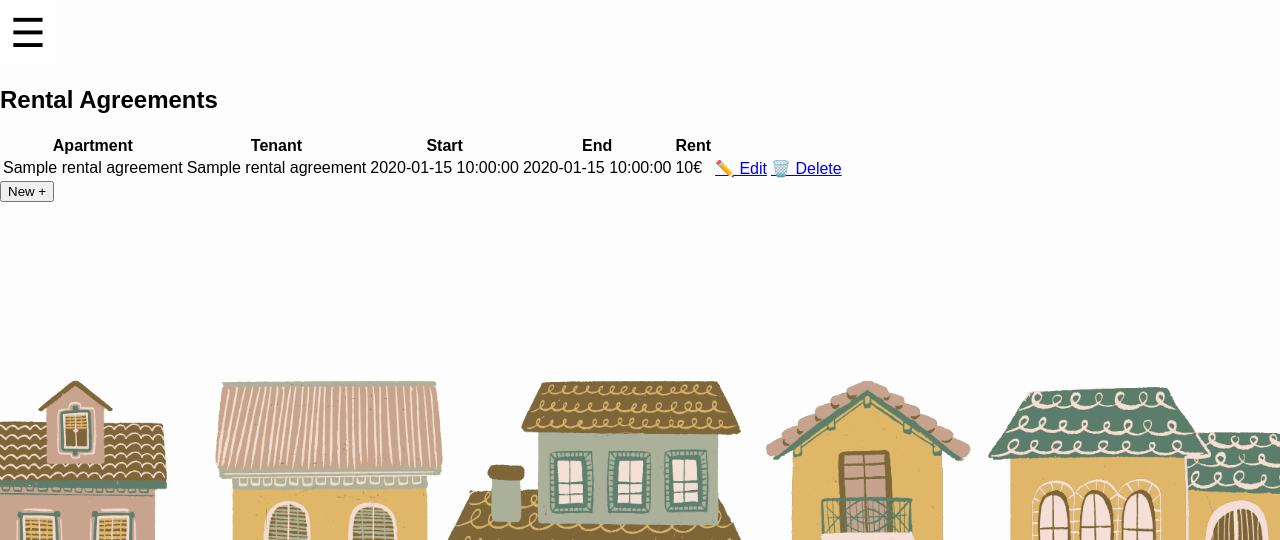
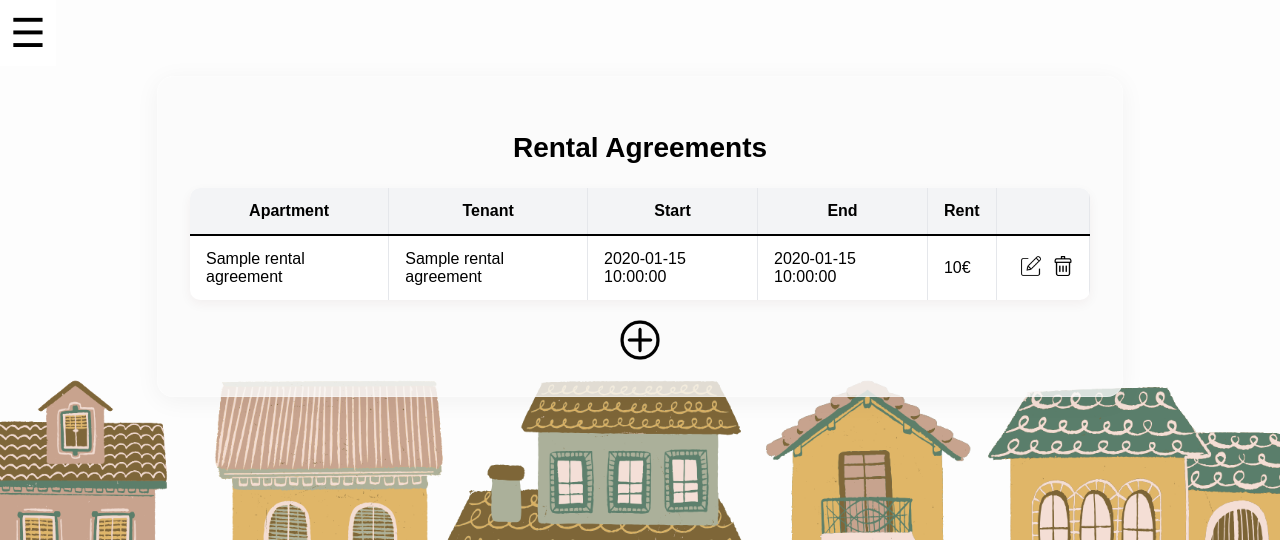
Before and after one commit to DenisCercasin/RentTracker, a Flask app: template templates/rental_agreements/rental_agreements.html in a window 1280 px wide. Shown: the part 101-641 px from the top of the page. Run offline with Flask 3, Linux system fonts and the light colour scheme; a user stored in the database is signed in; tables that the repository leaves empty hold one stand-in row (values such as "Sample post"); the template is opened without the code that fills it: most values are stand-ins (such as "Sample title", 1, 10 or a date in 2020); some libraries are stand-ins or nearby versions.

Commit message:
edit rental_agrement.html

```diff
--- a/templates/rental_agreements/rental_agreements.html
+++ b/templates/rental_agreements/rental_agreements.html
@@ -1,14 +1,20 @@
-{% extends 'shared/base.html' %}
-{% block content %}
-<h2>Rental Agreements</h2>
-<table>
-  <tr>
+{% extends 'shared/base1.html' %}
+{% set new_button_url = url_for ('rental_agreements.create_rental_agreement')%}
+
+{% block table_title %}
+Rental Agreements
+{% endblock%}
+
+  {%block table_headers%}
     <th>Apartment</th>
     <th>Tenant</th>
     <th>Start</th>
     <th>End</th>
     <th>Rent</th>
-  </tr>
+    <th></th>
+    {% endblock %}
+
+{%block table_rows%}
   {% for ra in rental_agreements %}
   <tr>
     <td>{{ ra.apartment_name }}</td>
@@ -16,14 +22,15 @@
     <td>{{ ra.start_date }}</td>
     <td>{{ ra.end_date }}</td>
     <td>{{ ('%.2f'|format(ra.rent_amount)).replace('.00', '') }}€</td>
-    <td><a href="{{url_for("rental_agreements.edit_rental_agreement",id=ra.id)}}">✏️ Edit</a></td>
-    <td><a href="{{url_for("rental_agreements.delete_rental_agreement",id=ra.id)}}">🗑️ Delete</a></td>
+
+   <td class="actions-cell">
+      <a href="{{ url_for('rental_agreements.edit_rental_agreement', id=ra.id) }}" class="action-btn edit">
+        <img src="{{ url_for('static', filename='images/edit.png') }}" alt="Edit" />
+      </a>
+      <a href="{{ url_for('rental_agreements.delete_rental_agreement', id=ra.id) }}" class="action-btn delete">
+        <img src="{{ url_for('static', filename='images/delete.png') }}" alt="Delete" />
+      </a>
+    </td>
   </tr>
   {% endfor %}
-</table>
-
-
-<form method ="post">
-<button>New + </button>
-</form>
 {% endblock %}
```
